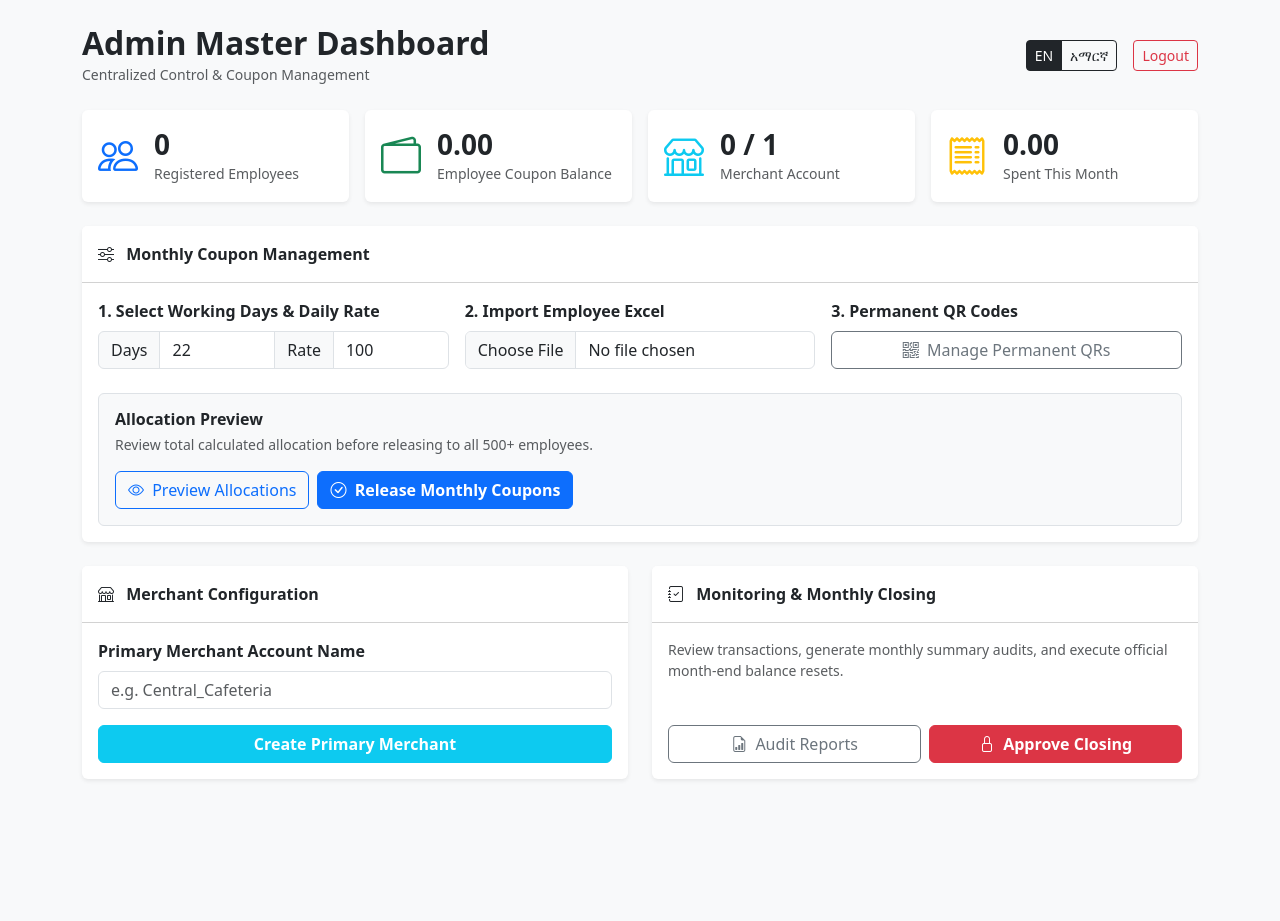
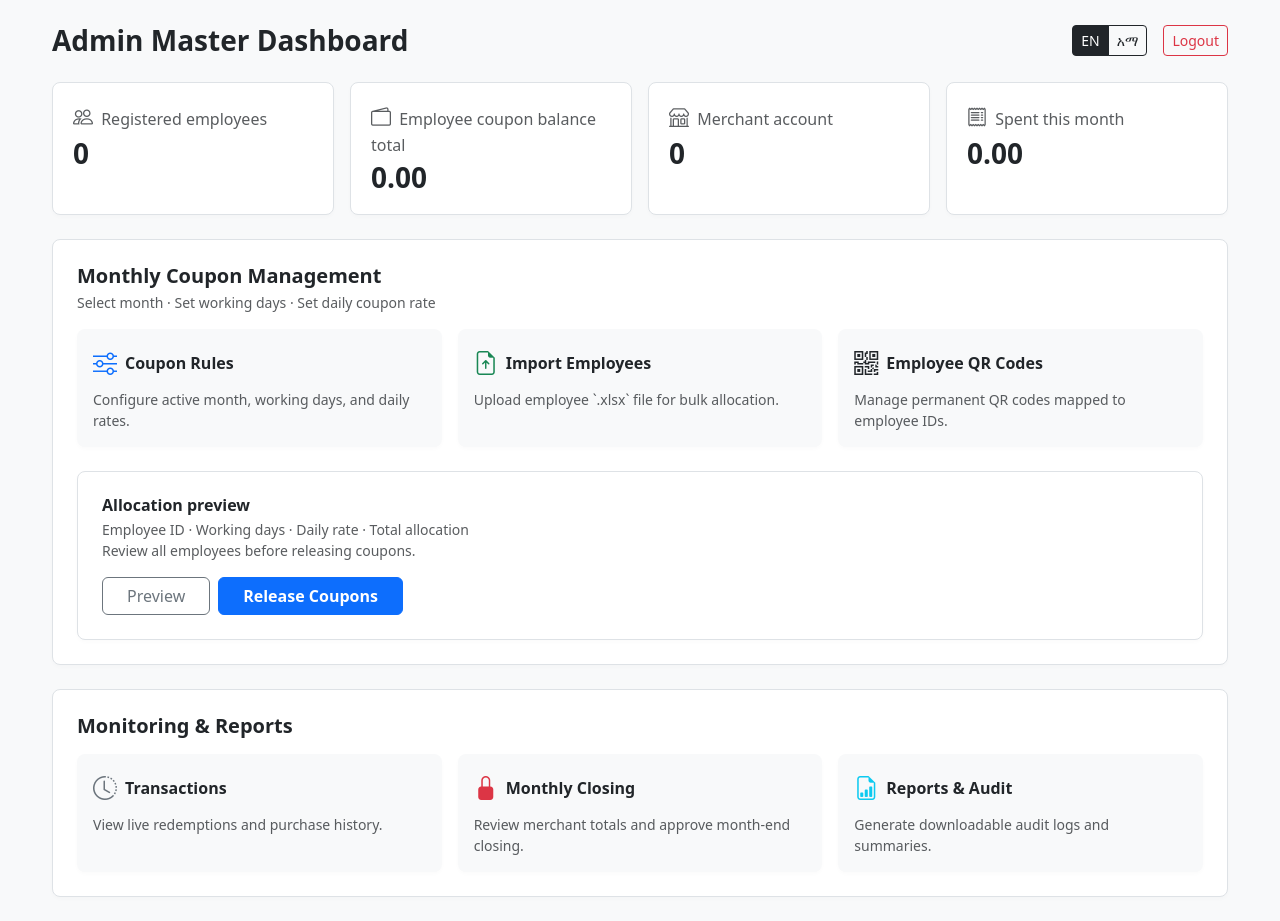
Before and after one commit to takino176-dev/monthly-qr-coupon-system, a Flask app: page /admin/dashboard in a window 1280 px wide. Before the commit the page ends 780 px from the top, so only its background shows below. Run offline with Flask 3, Linux system fonts and the light colour scheme; a user stored in the database is signed in; data that the repository does not hold is empty; some libraries are stand-ins or nearby versions.

Commit message:
Replace admin dashboard template with modern layout

```diff
--- a/templates/admin_dashboard.html
+++ b/templates/admin_dashboard.html
@@ -3,73 +3,27 @@
 <head>
     <meta charset="UTF-8">
     <meta name="viewport" content="width=device-width, initial-scale=1.0">
-    <title>Admin Master Control Center</title>
+    <title>Admin Master Dashboard</title>
     <link rel="stylesheet" href="https://cdn.jsdelivr.net/npm/bootstrap@5.3.0/dist/css/bootstrap.min.css">
     <link rel="stylesheet" href="https://cdn.jsdelivr.net/npm/bootstrap-icons@1.10.0/font/bootstrap-icons.css">
+    <style>
+        body { background-color: #f8f9fa; font-family: system-ui, -apple-system, sans-serif; }
+        .card-custom { border: 1px solid #dee2e6; border-radius: 0.5rem; background: #fff; box-shadow: 0 0.125rem 0.25rem rgba(0,0,0,0.02); }
+        .metric-card { padding: 1.25rem; }
+    </style>
 </head>
-<body class="bg-light">
-    <div class="container py-4">
+<body>
+    <div class="container py-4" style="max-width: 1200px;">
 
-        <!-- Top Header & Language Toggle -->
+        <!-- Header & Language Switcher -->
         <div class="d-flex justify-content-between align-items-center mb-4">
-            <div>
-                <h2 class="fw-bold text-dark mb-0">Admin Master Dashboard</h2>
-                <small class="text-muted">Centralized Control & Coupon Management</small>
-            </div>
-            <div class="d-flex align-items-center">
-                <div class="btn-group me-3" role="group">
-                    <button type="button" class="btn btn-sm btn-outline-dark active">EN</button>
-                    <button type="button" class="btn btn-sm btn-outline-dark">አማርኛ</button>
+            <h3 class="fw-bold text-dark mb-0">Admin Master Dashboard</h3>
+            <div class="d-flex align-items-center gap-3">
+                <div class="btn-group btn-group-sm" role="group">
+                    <button type="button" class="btn btn-outline-dark active">EN</button>
+                    <button type="button" class="btn btn-outline-dark">አማ</button>
                 </div>
                 <a href="/logout" class="btn btn-outline-danger btn-sm">Logout</a>
-            </div>
-        </div>
-
-        <!-- Metric KPI Cards -->
-        <div class="row g-3 mb-4">
-            <div class="col-md-3">
-                <div class="card shadow-sm border-0 p-3">
-                    <div class="d-flex align-items-center">
-                        <i class="bi bi-people fs-1 text-primary me-3"></i>
-                        <div>
-                            <h3 class="fw-bold mb-0">{{ emp_count }}</h3>
-                            <span class="text-muted small">Registered Employees</span>
-                        </div>
-                    </div>
-                </div>
-            </div>
-            <div class="col-md-3">
-                <div class="card shadow-sm border-0 p-3">
-                    <div class="d-flex align-items-center">
-                        <i class="bi bi-wallet2 fs-1 text-success me-3"></i>
-                        <div>
-                            <h3 class="fw-bold mb-0">{{ "%.2f"|format(total_emp_balance) }}</h3>
-                            <span class="text-muted small">Employee Coupon Balance</span>
-                        </div>
-                    </div>
-                </div>
-            </div>
-            <div class="col-md-3">
-                <div class="card shadow-sm border-0 p-3">
-                    <div class="d-flex align-items-center">
-                        <i class="bi bi-shop fs-1 text-info me-3"></i>
-                        <div>
-                            <h3 class="fw-bold mb-0">{{ merchant_count }} / 1</h3>
-                            <span class="text-muted small">Merchant Account</span>
-                        </div>
-                    </div>
-                </div>
-            </div>
-            <div class="col-md-3">
-                <div class="card shadow-sm border-0 p-3">
-                    <div class="d-flex align-items-center">
-                        <i class="bi bi-receipt fs-1 text-warning me-3"></i>
-                        <div>
-                            <h3 class="fw-bold mb-0">{{ "%.2f"|format(spent_this_month) }}</h3>
-                            <span class="text-muted small">Spent This Month</span>
-                        </div>
-                    </div>
-                </div>
             </div>
         </div>
 
@@ -79,94 +33,121 @@
             {% for category, message in messages %}
               <div class="alert alert-{{ category }} alert-dismissible fade show" role="alert">
                 {{ message }}
+                <button type="button" class="btn-close" data-bs-dismiss="alert" aria-label="Close"></button>
               </div>
             {% endfor %}
           {% endif %}
         {% endwith %}
 
-        <!-- Monthly Coupon Rules & Allocations -->
-        <div class="card shadow-sm border-0 mb-4">
-            <div class="card-header bg-white fw-bold py-3">
-                <i class="bi bi-sliders me-2"></i> Monthly Coupon Management
+        <!-- Top Metric Cards Row -->
+        <div class="row g-3 mb-4">
+            <div class="col-md-3">
+                <div class="card-custom metric-card h-100">
+                    <div class="text-muted mb-1"><i class="bi bi-people fs-5 me-1"></i> Registered employees</div>
+                    <h3 class="fw-bold mb-0">{{ emp_count }}</h3>
+                </div>
             </div>
-            <div class="card-body">
-                <div class="row g-3 mb-3">
-                    <div class="col-md-4">
-                        <label class="form-label fw-bold">1. Select Working Days & Daily Rate</label>
-                        <div class="input-group mb-2">
-                            <span class="input-group-text">Days</span>
-                            <input type="number" class="form-control" value="22" id="workingDays">
-                            <span class="input-group-text">Rate</span>
-                            <input type="number" class="form-control" value="100" id="dailyRate">
-                        </div>
-                    </div>
-                    <div class="col-md-4">
-                        <label class="form-label fw-bold">2. Import Employee Excel</label>
-                        <input type="file" class="form-control" accept=".xlsx">
-                    </div>
-                    <div class="col-md-4">
-                        <label class="form-label fw-bold">3. Permanent QR Codes</label>
-                        <a href="/admin/generate-qrs" class="btn btn-outline-secondary w-100"><i class="bi bi-qr-code me-1"></i> Manage Permanent QRs</a>
-                    </div>
+            <div class="col-md-3">
+                <div class="card-custom metric-card h-100">
+                    <div class="text-muted mb-1"><i class="bi bi-wallet2 fs-5 me-1"></i> Employee coupon balance total</div>
+                    <h3 class="fw-bold mb-0">{{ "%.2f"|format(total_emp_balance) }}</h3>
                 </div>
-
-                <!-- Allocation Preview & Release -->
-                <div class="p-3 bg-light rounded border">
-                    <h6 class="fw-bold mb-1">Allocation Preview</h6>
-                    <p class="text-muted small mb-3">Review total calculated allocation before releasing to all 500+ employees.</p>
-                    <div class="d-flex gap-2">
-                        <button class="btn btn-outline-primary"><i class="bi bi-eye me-1"></i> Preview Allocations</button>
-                        <button class="btn btn-primary fw-bold"><i class="bi bi-check-circle me-1"></i> Release Monthly Coupons</button>
-                    </div>
+            </div>
+            <div class="col-md-3">
+                <div class="card-custom metric-card h-100">
+                    <div class="text-muted mb-1"><i class="bi bi-shop fs-5 me-1"></i> Merchant account</div>
+                    <h3 class="fw-bold mb-0">{{ merchant_count }}</h3>
+                </div>
+            </div>
+            <div class="col-md-3">
+                <div class="card-custom metric-card h-100">
+                    <div class="text-muted mb-1"><i class="bi bi-receipt fs-5 me-1"></i> Spent this month</div>
+                    <h3 class="fw-bold mb-0">{{ "%.2f"|format(spent_this_month) }}</h3>
                 </div>
             </div>
         </div>
 
-        <!-- Operations & Management Row -->
-        <div class="row g-4 mb-4">
-            <!-- Create Single Merchant -->
-            <div class="col-md-6">
-                <div class="card shadow-sm border-0 h-100">
-                    <div class="card-header bg-white fw-bold py-3">
-                        <i class="bi bi-shop me-2"></i> Merchant Configuration
+        <!-- Monthly Coupon Management Section -->
+        <div class="card-custom p-4 mb-4">
+            <h5 class="fw-bold mb-1">Monthly Coupon Management</h5>
+            <p class="text-muted small mb-3">Select month · Set working days · Set daily coupon rate</p>
+
+            <div class="row g-3 mb-4">
+                <div class="col-md-4">
+                    <div class="card-custom p-3 h-100 bg-light border-0">
+                        <div class="d-flex align-items-center mb-2">
+                            <i class="bi bi-sliders fs-4 text-primary me-2"></i>
+                            <h6 class="fw-bold mb-0">Coupon Rules</h6>
+                        </div>
+                        <p class="text-muted small mb-0">Configure active month, working days, and daily rates.</p>
                     </div>
-                    <div class="card-body">
-                        {% if merchant_count < 1 %}
-                        <form method="POST" action="/admin/add-merchant">
-                            <div class="mb-3">
-                                <label class="form-label fw-bold">Primary Merchant Account Name</label>
-                                <input type="text" name="username" class="form-control" placeholder="e.g. Central_Cafeteria" required>
-                            </div>
-                            <button type="submit" class="btn btn-info text-white w-100 fw-bold">Create Primary Merchant</button>
-                        </form>
-                        {% else %}
-                        <div class="alert alert-success mb-0">
-                            <i class="bi bi-check-circle-fill me-2"></i> Primary Merchant account is configured and active.
+                </div>
+                <div class="col-md-4">
+                    <div class="card-custom p-3 h-100 bg-light border-0">
+                        <div class="d-flex align-items-center mb-2">
+                            <i class="bi bi-file-earmark-arrow-up fs-4 text-success me-2"></i>
+                            <h6 class="fw-bold mb-0">Import Employees</h6>
                         </div>
-                        {% endif %}
+                        <p class="text-muted small mb-0">Upload employee `.xlsx` file for bulk allocation.</p>
+                    </div>
+                </div>
+                <div class="col-md-4">
+                    <div class="card-custom p-3 h-100 bg-light border-0">
+                        <div class="d-flex align-items-center mb-2">
+                            <i class="bi bi-qr-code fs-4 text-dark me-2"></i>
+                            <h6 class="fw-bold mb-0">Employee QR Codes</h6>
+                        </div>
+                        <p class="text-muted small mb-0">Manage permanent QR codes mapped to employee IDs.</p>
                     </div>
                 </div>
             </div>
 
-            <!-- Monitoring & Monthly Closing -->
-            <div class="col-md-6">
-                <div class="card shadow-sm border-0 h-100">
-                    <div class="card-header bg-white fw-bold py-3">
-                        <i class="bi bi-journal-check me-2"></i> Monitoring & Monthly Closing
+            <!-- Allocation Preview Box -->
+            <div class="card-custom p-4 bg-white border">
+                <h6 class="fw-bold mb-1">Allocation preview</h6>
+                <p class="text-muted small mb-3">Employee ID · Working days · Daily rate · Total allocation<br>Review all employees before releasing coupons.</p>
+                <div class="d-flex gap-2">
+                    <button class="btn btn-outline-secondary px-4">Preview</button>
+                    <button class="btn btn-primary px-4 fw-bold">Release Coupons</button>
+                </div>
+            </div>
+        </div>
+
+        <!-- Monitoring & Reports Section -->
+        <div class="card-custom p-4">
+            <h5 class="fw-bold mb-3">Monitoring & Reports</h5>
+            <div class="row g-3">
+                <div class="col-md-4">
+                    <div class="card-custom p-3 h-100 bg-light border-0">
+                        <div class="d-flex align-items-center mb-2">
+                            <i class="bi bi-clock-history fs-4 text-secondary me-2"></i>
+                            <h6 class="fw-bold mb-0">Transactions</h6>
+                        </div>
+                        <p class="text-muted small mb-0">View live redemptions and purchase history.</p>
                     </div>
-                    <div class="card-body d-flex flex-column justify-content-between">
-                        <p class="text-muted small">Review transactions, generate monthly summary audits, and execute official month-end balance resets.</p>
-                        <div class="d-flex gap-2">
-                            <a href="/admin/reports" class="btn btn-outline-secondary w-50"><i class="bi bi-file-earmark-bar-graph me-1"></i> Audit Reports</a>
-                            <form action="/admin/monthly-closing/approve" method="POST" class="w-50" onsubmit="return confirm('Approve monthly closing? This will reset merchant balances and expire unspent coupons while preserving transaction history.');">
-                                <button type="submit" class="btn btn-danger w-100 fw-bold"><i class="bi bi-lock me-1"></i> Approve Closing</button>
-                            </form>
+                </div>
+                <div class="col-md-4">
+                    <div class="card-custom p-3 h-100 bg-light border-0">
+                        <div class="d-flex align-items-center mb-2">
+                            <i class="bi bi-lock-fill fs-4 text-danger me-2"></i>
+                            <h6 class="fw-bold mb-0">Monthly Closing</h6>
                         </div>
+                        <p class="text-muted small mb-0">Review merchant totals and approve month-end closing.</p>
+                    </div>
+                </div>
+                <div class="col-md-4">
+                    <div class="card-custom p-3 h-100 bg-light border-0">
+                        <div class="d-flex align-items-center mb-2">
+                            <i class="bi bi-file-earmark-bar-graph fs-4 text-info me-2"></i>
+                            <h6 class="fw-bold mb-0">Reports & Audit</h6>
+                        </div>
+                        <p class="text-muted small mb-0">Generate downloadable audit logs and summaries.</p>
                     </div>
                 </div>
             </div>
         </div>
 
     </div>
+    <script src="https://cdn.jsdelivr.net/npm/bootstrap@5.3.0/dist/js/bootstrap.bundle.min.js"></script>
 </body>
 </html>
```
